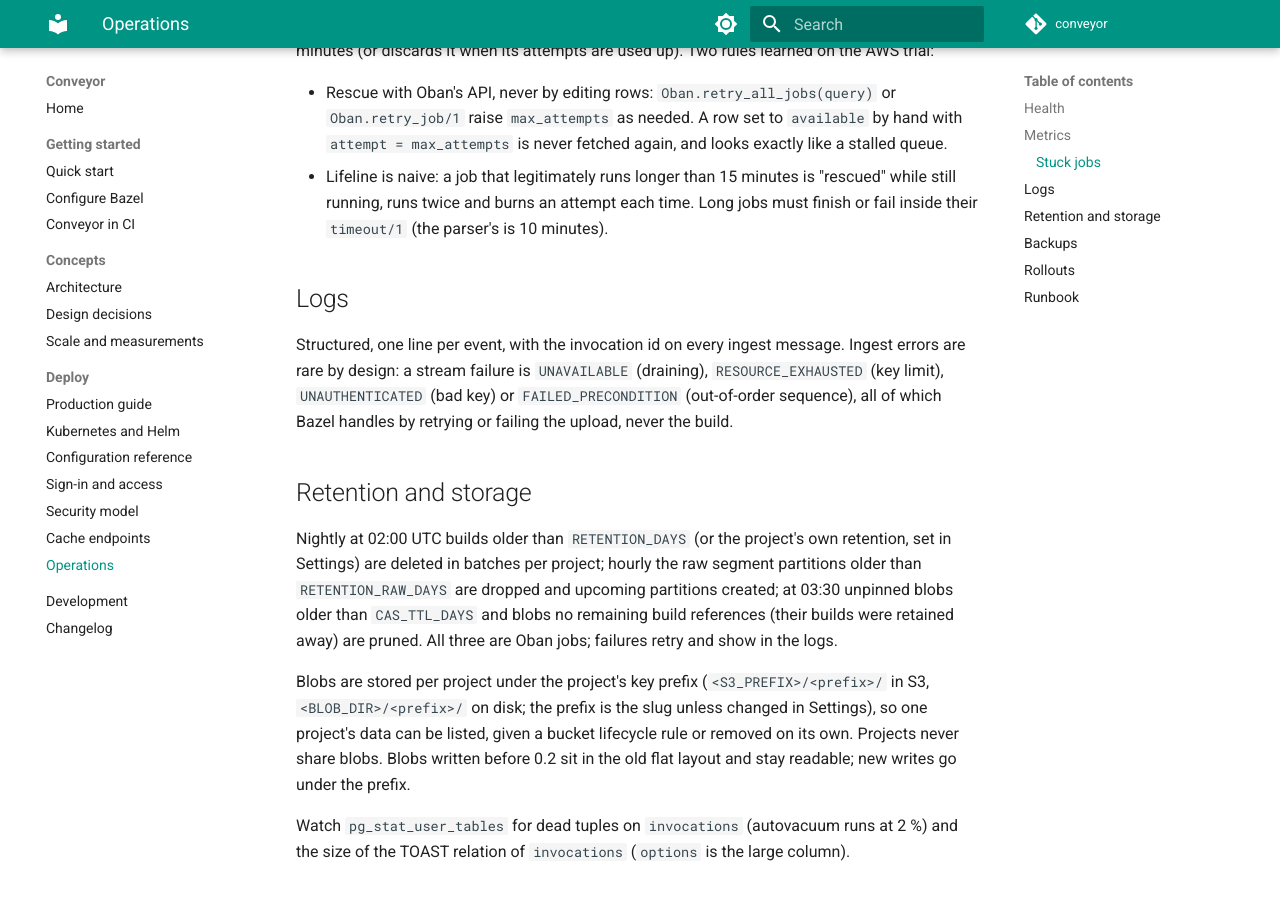
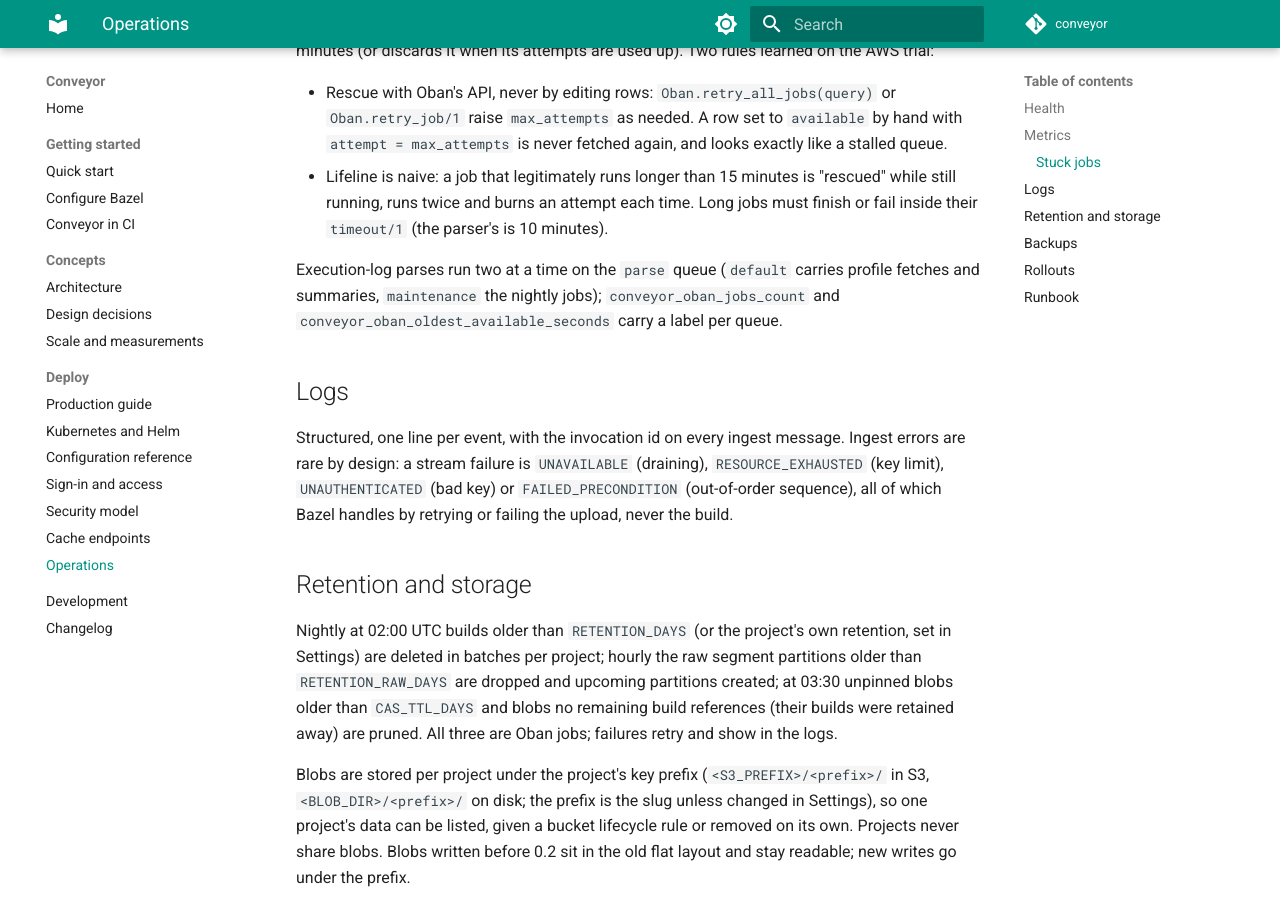
Before and after one commit to erneestoc/conveyor, an MkDocs documentation site: the page built from docs/operations.md, in a window 1280 px wide and 900 px high, scrolled down 1267 px. Built offline with MkDocs 1.6.1 and Material for MkDocs 9.7.7, drawn with Linux system fonts in a browser that asks for light colours; comment, search, counter and statistics services are not loaded.

Commit message:
docs: parse queue in operations
Co-Authored-By: Claude Fable 5.1 <noreply@anthropic.com>
Claude-Session: https://claude.ai/code/session_013T4qUDStW7F9C64ivhxJdn

```diff
--- a/docs/operations.md
+++ b/docs/operations.md
@@ -38,6 +38,10 @@ learned on the AWS trial:
 - Lifeline is naive: a job that legitimately runs longer than 15 minutes is "rescued" while
   still running, runs twice and burns an attempt each time. Long jobs must finish or fail
   inside their `timeout/1` (the parser's is 10 minutes).
+
+Execution-log parses run two at a time on the `parse` queue (`default` carries profile
+fetches and summaries, `maintenance` the nightly jobs); `conveyor_oban_jobs_count` and
+`conveyor_oban_oldest_available_seconds` carry a label per queue.
 
 ## Logs
 
```
